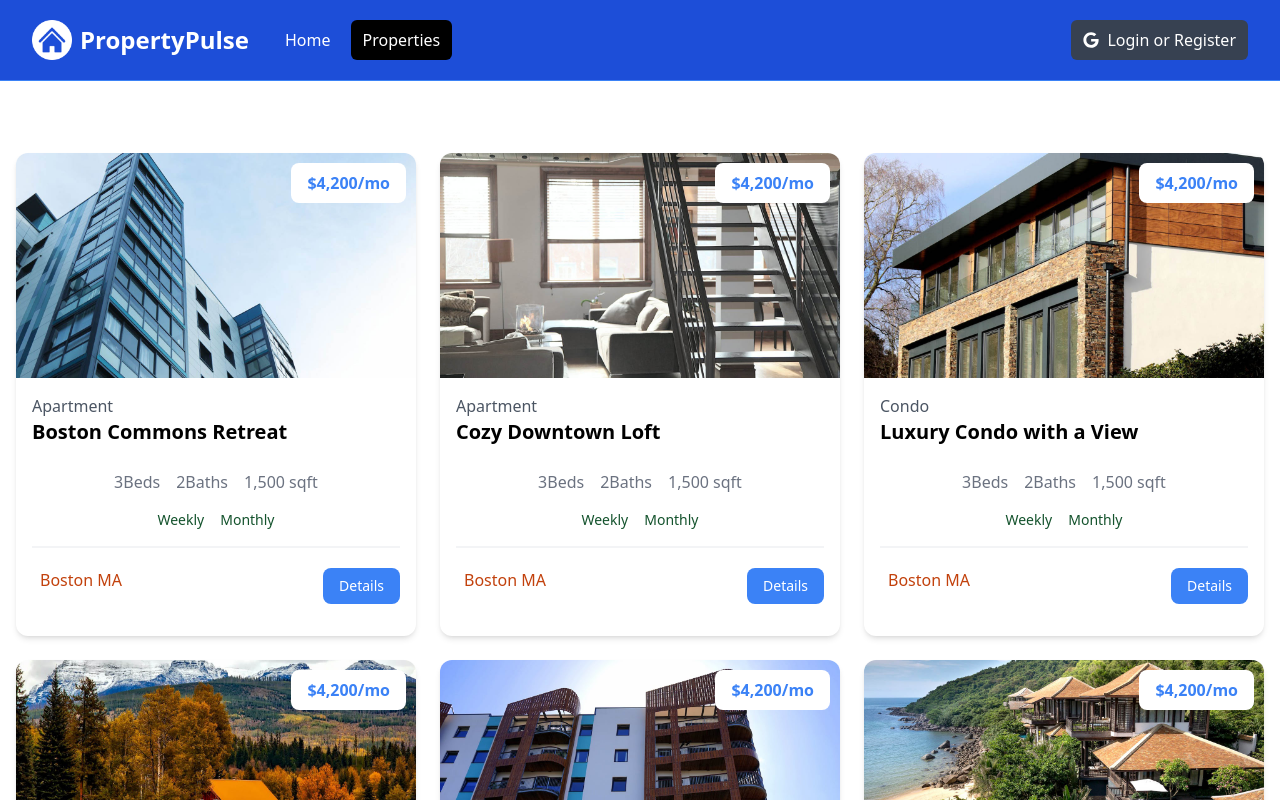
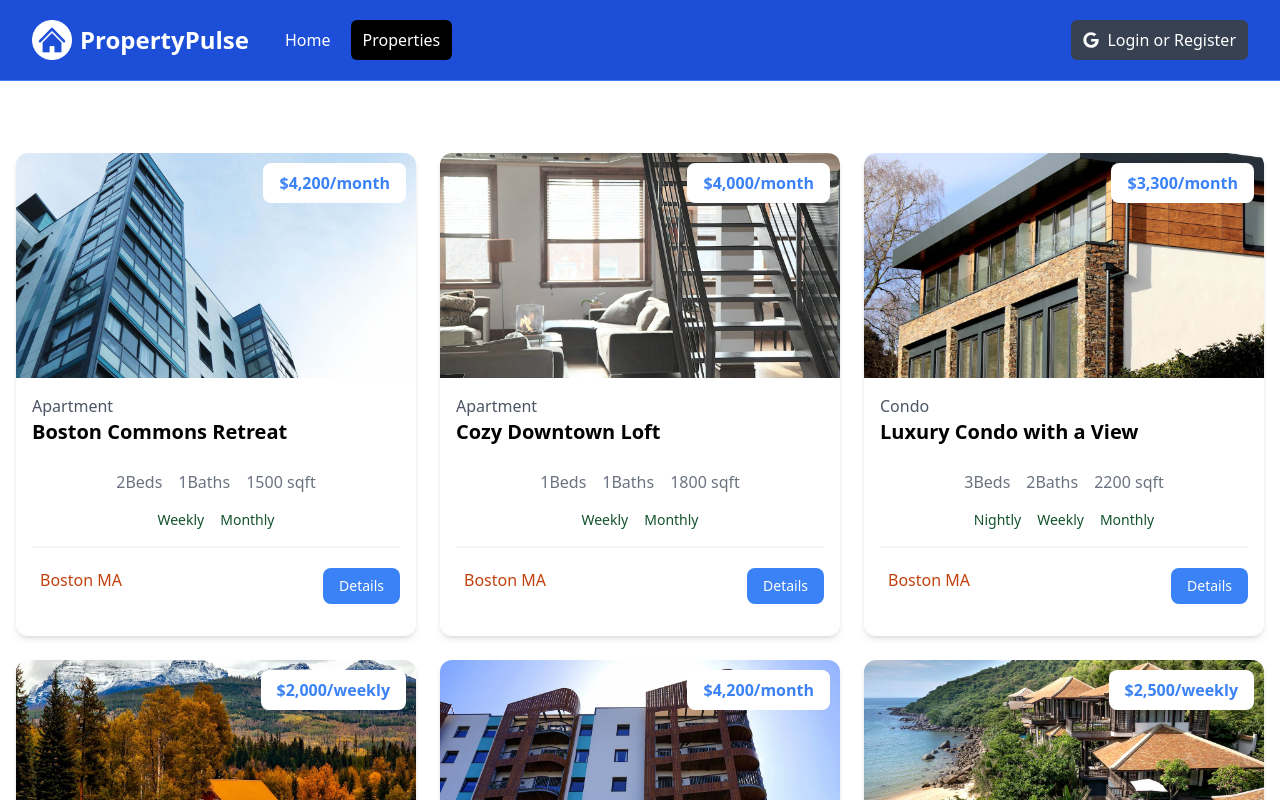
Before and after one commit to Jaspreet-Nijjar/nextjs-property-app, a Next.js app: page /properties in a window 1280 px wide. Shown: the top 800 px of the page. Built offline with nearby package versions, Linux system fonts and the light colour scheme.

Commit message:
revised code to extract information from json

```diff
--- a/components/PropertyCard.tsx
+++ b/components/PropertyCard.tsx
@@ -31,31 +31,43 @@ const PropertyCard = ({ property }) => {
           <h3 className="text-xl font-bold">{property.name}</h3>
         </div>
         <h3 className="absolute top-[10px] right-[10px] bg-white px-4 py-2 rounded-lg text-blue-500 font-bold text-right md:text-center lg:text-right">
-          $4,200/mo
+          ${getRateDisplay()}
         </h3>
 
         <div className="flex justify-center gap-4 text-gray-500 mb-4">
           <p>
-            <i className="fa-solid fa-bed"></i> 3
+            <i className="fa-solid fa-bed"></i> {property.beds}
             <span className="md:hidden lg:inline">Beds</span>
           </p>
           <p>
-            <i className="fa-solid fa-bath"></i> 2
+            <i className="fa-solid fa-bath"></i> {property.baths}
             <span className="md:hidden lg:inline">Baths</span>
           </p>
           <p>
             <i className="fa-solid fa-ruler-combined"></i>
-            1,500 <span className="md:hidden lg:inline">sqft</span>
+            {property.square_feet}{' '}
+            <span className="md:hidden lg:inline">sqft</span>
           </p>
         </div>
 
         <div className="flex justify-center gap-4 text-green-900 text-sm mb-4">
+          {property.rates.nightly && (
+            <p>
+              <i className="fa-solid fa-money-bill"></i> Nightly
+            </p>
+          )}
+
+          {property.rates.weekly && (
             <p>
               <i className="fa-solid fa-money-bill"></i> Weekly
             </p>
+          )}
+
+          {property.rates.monthly && (
             <p>
               <i className="fa-solid fa-money-bill"></i> Monthly
             </p>
+          )}
         </div>
 
         <div className="border border-gray-100 mb-5"></div>
```
Lines whose indentation alone changed are shown as unchanged.
